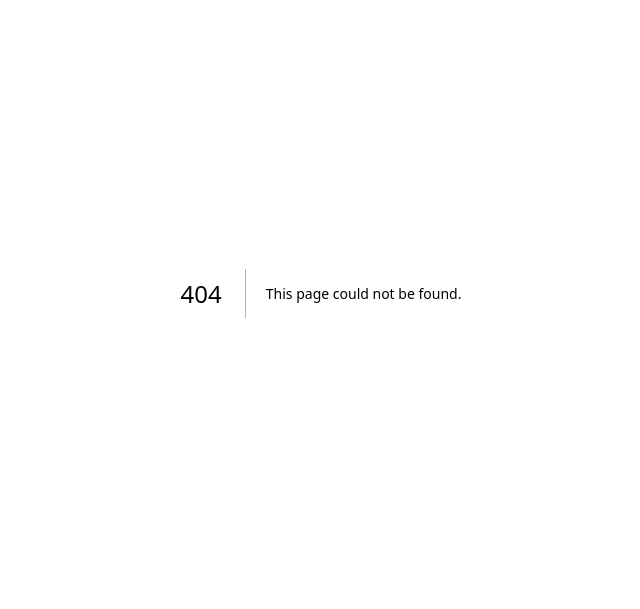
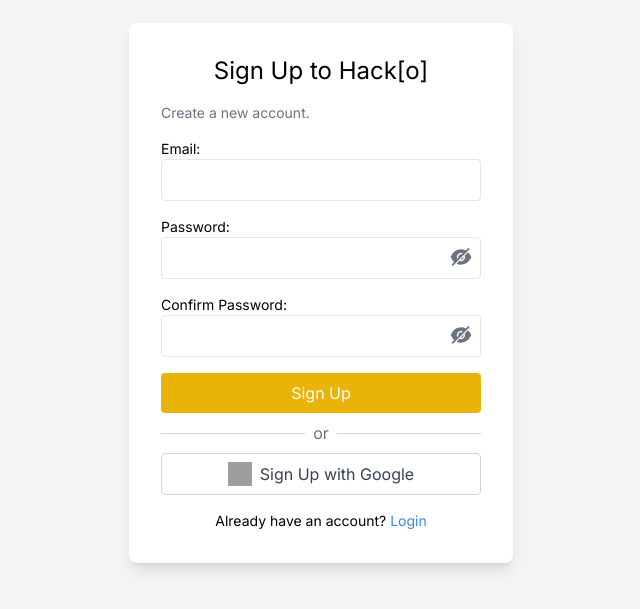
Before and after one commit to BERNEXT-ICF/hacko, a Next.js app: page /signup in a window 1280 px wide. Before the commit this address had no page. Shown: the part 107-716 px from the top of the page, without its empty margins (319-959 px from the left). Built offline with nearby package versions, Linux system fonts and the light colour scheme; grey boxes are pictures that could not be loaded.

Commit message:
feat : add signup

```diff
--- /dev/null
+++ b/app/(auth)/signup/page.tsx
@@ -0,0 +1,117 @@
+'use client';
+
+import React, { useState } from 'react';
+import { AiFillEye, AiFillEyeInvisible } from 'react-icons/ai';
+
+const SignUp = () => {
+  const [email, setEmail] = useState('');
+  const [password, setPassword] = useState('');
+  const [confirmPassword, setConfirmPassword] = useState('');
+  const [showPassword, setShowPassword] = useState(false);
+  const [showConfirmPassword, setShowConfirmPassword] = useState(false);
+
+  const handleSubmit = (e: React.FormEvent) => {
+    e.preventDefault();
+    // Handle sign up logic here
+    console.log('Email:', email);
+    console.log('Password:', password);
+    console.log('Confirm Password:', confirmPassword);
+  };
+
+  const handleGoogleSignUp = () => {
+    // Handle Google sign up logic here
+    console.log('Sign up with Google');
+  };
+
+  const togglePasswordVisibility = () => {
+    setShowPassword(!showPassword);
+  };
+
+  const toggleConfirmPasswordVisibility = () => {
+    setShowConfirmPassword(!showConfirmPassword);
+  };
+
+  return (
+    <div className="flex justify-center items-center min-h-screen bg-gray-100 p-4">
+      <div className="bg-white p-8 rounded-lg shadow-lg w-full max-w-md md:max-w-sm">
+        <form onSubmit={handleSubmit} className="flex flex-col">
+          <h2 className="text-2xl text-center">Sign Up to Hack[o]</h2>
+          <p className="text-gray-500 text-sm py-4">Create a new account.</p>
+          <label className="mb-2 text-sm">
+            Email:
+            <input
+              type="email"
+              value={email}
+              onChange={(e) => setEmail(e.target.value)}
+              required
+              className="mb-2 p-2 text-base border rounded w-full"
+            />
+          </label>
+          <label className="mb-2 text-sm">
+            Password:
+            <div className="relative">
+              <input
+                type={showPassword ? 'text' : 'password'}
+                value={password}
+                onChange={(e) => setPassword(e.target.value)}
+                required
+                className="mb-2 p-2 text-base border rounded w-full"
+              />
+              <button
+                type="button"
+                onClick={togglePasswordVisibility}
+                className="absolute right-2 top-2 text-gray-500"
+                aria-label={showPassword ? 'Hide password' : 'Show password'}
+              >
+                {showPassword ? (
+                  <AiFillEye size={24} />
+                ) : (
+                  <AiFillEyeInvisible size={24} />
+                )}
+              </button>
+            </div>
+          </label>
+          <label className="mb-2 text-sm">
+            Confirm Password:
+            <div className="relative">
+              <input
+                type={showConfirmPassword ? 'text' : 'password'}
+                value={confirmPassword}
+                onChange={(e) => setConfirmPassword(e.target.value)}
+                required
+                className="mb-2 p-2 text-base border rounded w-full"
+              />
+              <button
+                type="button"
+                onClick={toggleConfirmPasswordVisibility}
+                className="absolute right-2 top-2 text-gray-500"
+                aria-label={showConfirmPassword ? 'Hide password' : 'Show password'}
+              >
+                {showConfirmPassword ? (
+                  <AiFillEye size={24} />
+                ) : (
+                  <AiFillEyeInvisible size={24} />
+                )}
+              </button>
+            </div>
+          </label>
+          <button type="submit" className="p-2 text-base bg-yellow-500 text-white rounded">Sign Up</button>
+          <div className="flex items-center my-2">
+            <hr className="flex-grow border-t border-gray-300" />
+            <span className="mx-2 text-gray-500">or</span>
+            <hr className="flex-grow border-t border-gray-300" />
+          </div>
+          <button type="button" onClick={handleGoogleSignUp} className="p-2 text-base bg-white text-gray-700 border border-gray-300 rounded flex items-center justify-center">
+            <img src="https://cdn1.iconfinder.com/data/icons/google-s-logo/150/Google_Icons-09-512.png" alt="Google icon" className="w-6 h-6 mr-2" />
+            Sign Up with Google
+          </button>
+          <p className="text-sm text-center mt-4">
+            Already have an account? <a href="/login" className="text-blue-500 hover:underline">Login</a>
+          </p>
+        </form>
+      </div>
+    </div>
+  );
+};
+
+export default SignUp;
```
